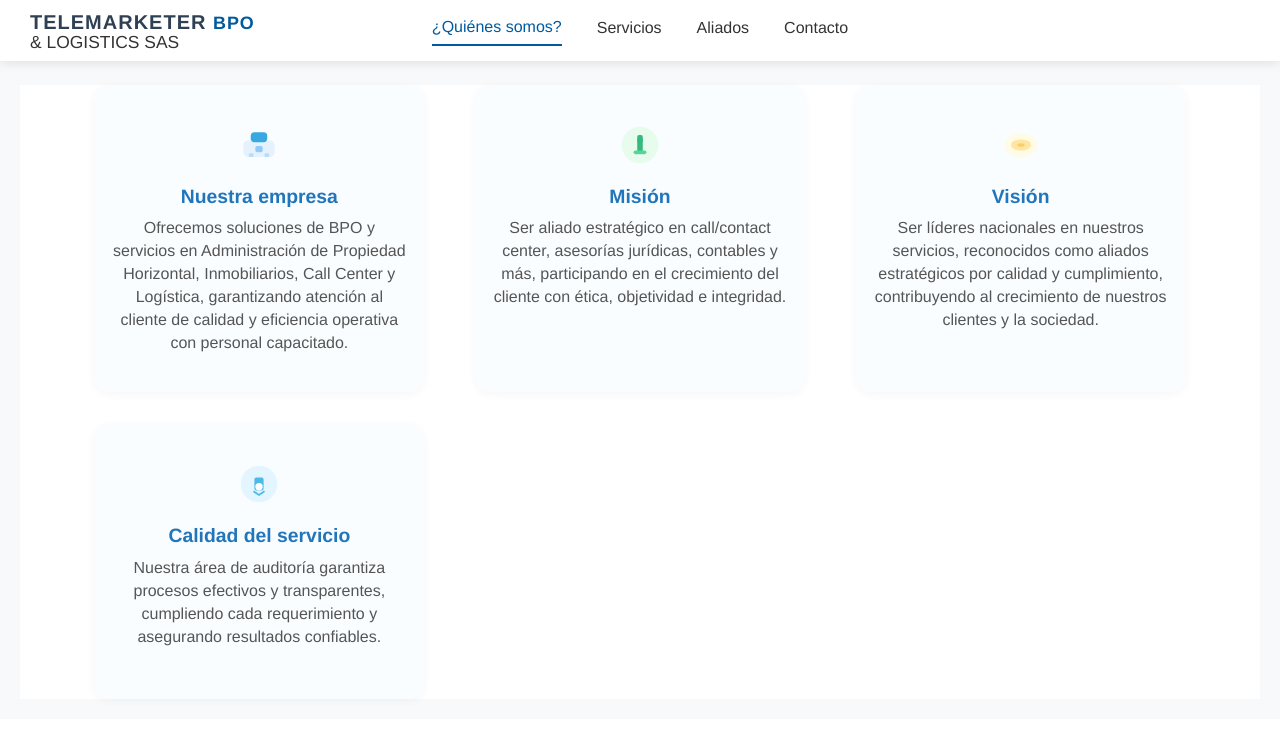
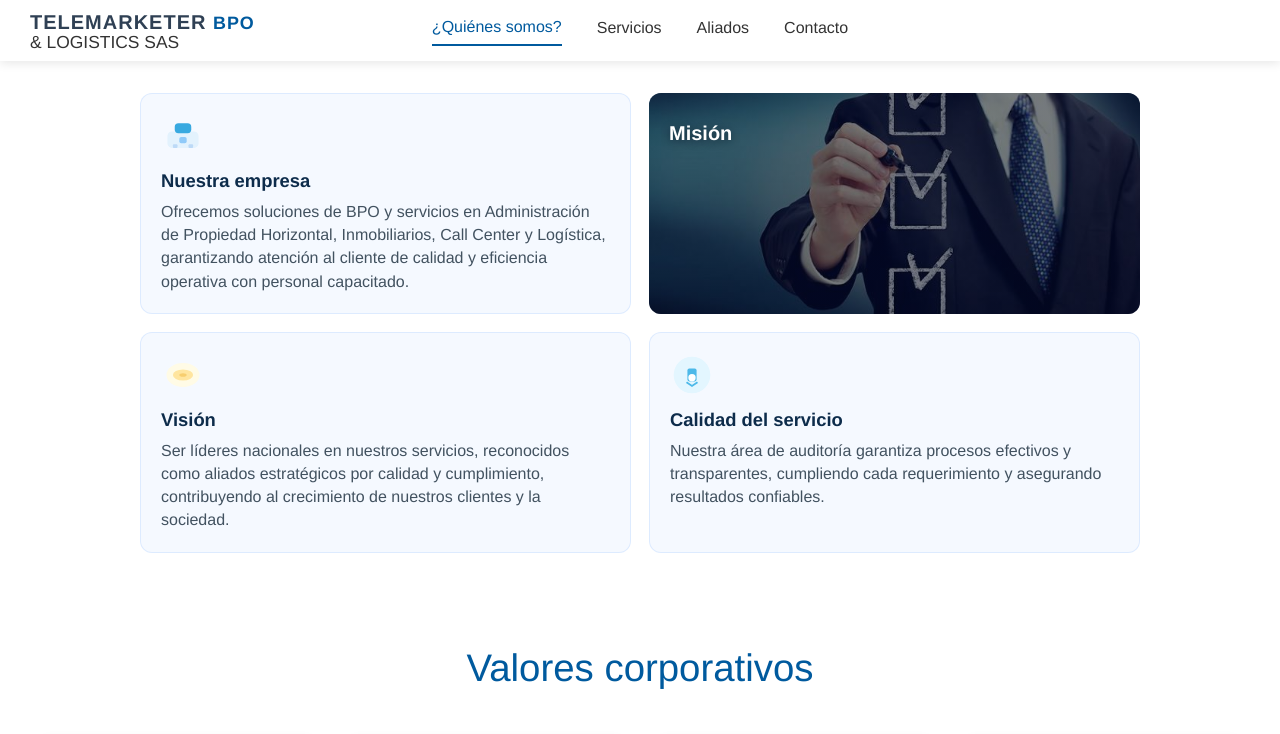
Before and after one commit to Albeiro2/ocacionales, a React (Vite) app: page / in a window 1280 px wide. Shown: the top 734 px of the page. Built offline with nearby package versions, Linux system fonts and the light colour scheme.

Commit message:
imagen tarjeta mision agregada y fix en tarjetas

```diff
--- a/src/assets/assets.js
+++ b/src/assets/assets.js
@@ -8,11 +8,13 @@ import aliado5 from './aliado5.jpg';
 import aliado6 from './aliado6.jpg';
 import aliado7 from './aliado7.jpg';
 import cafe from './cafe.jpg';
+import mision from './mision.jpg';
 
 export const images = {
     fondo,
     logo,
     cafe,
+    mision,
     aliados:[
         aliado1,
         aliado2,
--- a/src/page/About/About.css
+++ b/src/page/About/About.css
@@ -1,73 +1,136 @@
 .about-page-container {
-  background-color: #f8f9fa;
-  padding: 24px 20px 20px 20px;   /* antes podía estar en 60px: baja el valor de padding arriba */
+  padding: 32px 18px;
   font-family: 'Helvetica Neue', Arial, sans-serif;
-  color: #333;
-  min-height: 0;
+  background: transparent;
 }
 
-
 .about-tarjetas-section {
-  padding: 0;
-  text-align: center;
-  background: #fff;
+  max-width: 1000px;
+  margin: 0 auto;
 }
 
-/* Ajusta la grid para que siempre llene el ancho y haga wrap antes de dejar espacios vacíos */
 .about-tarjetas-grid {
   display: grid;
-  grid-template-columns: repeat(auto-fit, minmax(270px, 1fr));
-  gap: 32px;
-  max-width: 1110px;
-  margin: 0 auto;
-  justify-items: center;  /* Centra las tarjetas si sobran columnas */
-  align-items: stretch;   /* Todas las tarjetas igual de altas */
+  grid-template-columns: repeat(2, 1fr);
+  gap: 18px;
 }
 
-/* Tarjetas con altura mínima igual para todas */
+/* Estilo base para las tarjetas */
 .about-tarjeta {
-  background: #fafdff;
-  border-radius: 15px;
-  box-shadow: 0 2px 10px rgba(0,0,0,0.04);
-  padding: 32px 18px 22px 18px;
-  text-align: center;
+  position: relative;
+  overflow: hidden;
+  border-radius: 12px;
+  padding: 20px;
+  min-height: 180px;
+  background: rgba(13,110,253,0.04); /* azul suave visible por defecto */
+  border: 1px solid rgba(13,110,253,0.10);
+  color: #0d2c4b;
+  transition: box-shadow 220ms ease, transform 220ms ease, background-color 220ms ease, border-color 220ms ease;
   display: flex;
   flex-direction: column;
-  align-items: center;
-  min-height: 275px;
-  height: 100%; /* Que ocupen todo el alto posible en la fila */
-  width: 100%;
-  max-width: 330px;
-  box-sizing: border-box;
+  justify-content: flex-start;
 }
 
+/* Icono y texto estándar */
 .about-tarjeta-icon {
-  margin-bottom: 13px;
-  height: 55px;
-  width: 55px;
   display: flex;
   align-items: center;
-  justify-content: center;
+  justify-content: flex-start;
+  margin-bottom: 12px;
+}
+.about-tarjeta h3 {
+  margin: 0 0 8px 0;
+  font-size: 1.15rem;
+  font-weight: 700;
+}
+.about-tarjeta p {
+  margin: 0;
+  color: #425260;
+  line-height: 1.45;
 }
 
-.about-tarjeta h3 {
-  font-size: 1.21rem;
-  color: #2176bb;
-  margin-bottom: 8px;
-  font-weight: 700;
+/* Hover general para tarjetas (no Misión con imagen) */
+.about-tarjeta:hover {
+  box-shadow: 0 10px 30px rgba(2,6,23,0.08), 0 6px 12px rgba(13,110,253,0.10);
+  transform: translateY(-6px);
+  background: rgba(13,110,253,0.06);
+  border-color: rgba(13,110,253,0.20);
 }
 
-.about-tarjeta p {
-  color: #555;
-  font-size: 1rem;
-  line-height: 1.44;
+/* --- Estilos especiales para la tarjeta Misión --- */
+.about-tarjeta-mision {
+  /* imagen en background via inline style desde JSX, aquí ajustes */
+  background-size: cover;
+  background-position: center;
+  background-repeat: no-repeat;
+  color: #fff;
+  padding: 28px 20px;
+  min-height: 220px;
+  border: 0;
+  background-color: #0b3b60; /* fallback si imagen no carga */
 }
 
+/* overlay que oscurece la imagen por defecto; se aclara al hover */
+.about-tarjeta-mision::before {
+  content: "";
+  position: absolute;
+  inset: 0;
+  background: linear-gradient(rgba(4,12,30,0.55), rgba(4,12,30,0.55));
+  transition: background 220ms ease, opacity 220ms ease;
+  z-index: 0;
+}
+
+/* Contenido por encima del overlay */
+.about-tarjeta-mision .about-tarjeta-content {
+  position: relative;
+  z-index: 2;
+  display: flex;
+  flex-direction: column;
+}
+
+/* Mostrar solo el título por defecto: ocultar icono y párrafo */
+.about-tarjeta-mision .about-tarjeta-icon,
+.about-tarjeta-mision p {
+  opacity: 0;
+  max-height: 0;
+  overflow: hidden;
+  transform: translateY(8px);
+  transition: opacity 260ms ease, transform 260ms ease, max-height 260ms ease;
+}
+
+/* El título siempre visible (ajustes para contraste) */
+.about-tarjeta-mision h3 {
+  color: #ffffff;
+  font-size: 1.25rem;
+  margin-bottom: 8px;
+  text-shadow: 0 2px 8px rgba(2,6,23,0.45);
+}
+
+/* Al pasar el mouse: aclarar imagen y mostrar texto */
+.about-tarjeta-mision:hover::before {
+  background: linear-gradient(rgba(4,12,30,0.28), rgba(4,12,30,0.28));
+}
+.about-tarjeta-mision:hover .about-tarjeta-icon,
+.about-tarjeta-mision:hover p {
+  opacity: 1;
+  max-height: 400px;
+  transform: translateY(0);
+}
+
+/* Hover elevación también para la tarjeta misión */
+.about-tarjeta-mision:hover {
+  transform: translateY(-6px);
+  box-shadow: 0 12px 36px rgba(2,6,23,0.12), 0 6px 18px rgba(13,110,253,0.08);
+  border: none;
+}
+
+/* Responsive */
 @media (max-width: 900px) {
-  .about-tarjeta { min-height: 170px; }
-  .about-tarjetas-grid { max-width: 98vw; gap: 16px;}
+  .about-tarjetas-grid { grid-template-columns: 1fr; }
+  .about-tarjeta-mision { min-height: 160px; padding: 18px; }
 }
-@media (max-width: 620px) {
-  .about-tarjetas-grid { grid-template-columns: 1fr; }
-  .about-tarjeta { min-height: 120px; max-width: 99vw; }
+@media (max-width: 480px) {
+  .about-tarjeta { padding: 14px; }
+  .about-tarjeta h3 { font-size: 1rem; }
+  .about-tarjeta-mision h3 { font-size: 1.05rem; }
 }
--- a/src/page/About/About.jsx
+++ b/src/page/About/About.jsx
@@ -1,5 +1,7 @@
+// ...existing code...
 import React from 'react';
 import './About.css';
+import { images } from '../../assets/assets';
 
 // Íconos SVG representativos:
 const EmpresaIcon = () => (
@@ -46,13 +48,21 @@ const About = () => (
             Ofrecemos soluciones de BPO y servicios en Administración de Propiedad Horizontal, Inmobiliarios, Call Center y Logística, garantizando atención al cliente de calidad y eficiencia operativa con personal capacitado.
           </p>
         </div>
-        <div className="about-tarjeta">
-          <div className="about-tarjeta-icon"><MisionIcon /></div>
-          <h3>Misión</h3>
-          <p>
-            Ser aliado estratégico en call/contact center, asesorías jurídicas, contables y más, participando en el crecimiento del cliente con ética, objetividad e integridad.
-          </p>
+
+        {/* Tarjeta Misión con imagen de fondo */}
+        <div
+          className="about-tarjeta about-tarjeta-mision"
+          style={{ backgroundImage: `url(${images.mision})` }}
+        >
+          <div className="about-tarjeta-content">
+            <h3>Misión</h3>
+            <div className="about-tarjeta-icon"><MisionIcon /></div>
+            <p>
+              Ser aliado estratégico en call/contact center, asesorías jurídicas, contables y más, participando en el crecimiento del cliente con ética, objetividad e integridad.
+            </p>
+          </div>
         </div>
+
         <div className="about-tarjeta">
           <div className="about-tarjeta-icon"><VisionIcon /></div>
           <h3>Visión</h3>
@@ -73,3 +83,4 @@ const About = () => (
 );
 
 export default About;
+// ...existing code...
--- a/src/page/Plan/Plan.css
+++ b/src/page/Plan/Plan.css
@@ -39,8 +39,10 @@
   align-items: center;
   margin: 0 auto;
   padding-bottom: 0;
+  position: relative; /* necesario para posicionar flechas */
 }
 
+/* Viewport del slider */
 .aliados-slider-viewport {
   width: 100%;
   overflow: hidden;
@@ -49,8 +51,11 @@
   box-shadow: 0 8px 24px rgba(0,0,0,0.08);
   min-height: 210px;
   margin: 0;
+  position: relative;
+  z-index: 1;
 }
 
+/* Slider interno */
 .aliados-slider {
   display: flex;
   transition: transform 0.7s cubic-bezier(.5,1.05,.32,1);
@@ -68,7 +73,7 @@
 .aliado-slide img {
   width: auto;
   height: auto;
-  max-width: 96vw;      /* Esto es lo NUEVO: usa casi todo el ancho en móvil */
+  max-width: 96vw;      /* usa casi todo el ancho en móvil */
   max-height: 180px;
   object-fit: contain;
   margin: 0 auto;
@@ -77,6 +82,47 @@
   box-shadow: 0 2px 10px rgba(0,0,0,0.04);
 }
 
+/* Flechas de control */
+.carousel-arrow {
+  position: absolute;
+  top: 50%;
+  transform: translateY(-50%);
+  width: 40px;
+  height: 40px;
+  border-radius: 50%;
+  border: none;
+  background: rgba(13,110,253,0.10);
+  color: #0747a6;
+  font-size: 22px;
+  line-height: 1;
+  display: flex;
+  align-items: center;
+  justify-content: center;
+  cursor: pointer;
+  z-index: 20;
+  transition: background 160ms ease, transform 160ms ease, box-shadow 160ms ease;
+  box-shadow: 0 2px 6px rgba(2,6,23,0.06);
+}
+.carousel-arrow:hover {
+  background: rgba(13,110,253,0.18);
+  transform: translateY(-50%) scale(1.05);
+  box-shadow: 0 8px 20px rgba(2,6,23,0.12), 0 4px 10px rgba(13,110,253,0.10);
+}
+.carousel-arrow:active { transform: translateY(-50%) scale(0.98); }
+
+.carousel-arrow-left { left: 8px; }
+.carousel-arrow-right { right: 8px; }
+
+/* Ajustes para accesibilidad y foco */
+.carousel-arrow:focus {
+  outline: 3px solid rgba(13,110,253,0.18);
+  outline-offset: 2px;
+}
+
+/* Responsive */
+@media (max-width: 900px) {
+  .aliados-slider-wrapper { width: 86vw; }
+}
 @media (max-width: 600px) {
   .aliados-header h1 { font-size: 1.35rem; }
   .aliados-header p { font-size: 0.97rem; }
@@ -84,4 +130,14 @@
   .aliados-slider-viewport { min-height: 85px; border-radius: 10px;}
   .aliado-slide img { max-width: 94vw; max-height: 65px; }
   .aliado-slide { padding: 15px 0;}
+  /* flechas más discretas en móvil */
+  .carousel-arrow {
+    width: 34px;
+    height: 34px;
+    font-size: 20px;
+    left: 6px;
+    right: 6px;
+  }
+  .carousel-arrow-left { left: 6px; }
+  .carousel-arrow-right { right: 6px; }
 }
--- a/src/page/Plan/Plan.jsx
+++ b/src/page/Plan/Plan.jsx
@@ -1,23 +1,47 @@
+// ...existing code...
 import React, { useEffect, useRef } from 'react';
 import './Plan.css';
 import { images } from '../../assets/assets';
 
 const Plan = () => {
   const carouselRef = useRef(null);
+  const currentRef = useRef(0);
+  const intervalRef = useRef(null);
   const numAliados = images.aliados.length;
+  const AUTO_MS = 1900;
 
-  // Animación automática responsive
+  const slideTo = (index) => {
+    const i = ((index % numAliados) + numAliados) % numAliados; // normaliza
+    currentRef.current = i;
+    if (carouselRef.current) {
+      carouselRef.current.setAttribute('data-index', i);
+      carouselRef.current.style.transform = `translateX(-${i * 100}%)`;
+    }
+  };
+
+  const startAutoPlay = () => {
+    clearInterval(intervalRef.current);
+    intervalRef.current = setInterval(() => {
+      slideTo(currentRef.current + 1);
+    }, AUTO_MS);
+  };
+
+  // inicia autoplay al montar y limpia al desmontar
   useEffect(() => {
-    let current = 0;
-    const interval = setInterval(() => {
-      if (carouselRef.current) {
-        current = (current + 1) % numAliados;
-        carouselRef.current.setAttribute('data-index', current);
-        carouselRef.current.style.transform = `translateX(-${current * 100}%)`;
-      }
-    }, 1900);
-    return () => clearInterval(interval);
+    startAutoPlay();
+    return () => clearInterval(intervalRef.current);
+    // eslint-disable-next-line react-hooks/exhaustive-deps
   }, [numAliados]);
+
+  const handlePrev = () => {
+    slideTo(currentRef.current - 1);
+    startAutoPlay(); // reinicia timer para que siga avanzando
+  };
+
+  const handleNext = () => {
+    slideTo(currentRef.current + 1);
+    startAutoPlay();
+  };
 
   return (
     <div className="aliados-background">
@@ -27,6 +51,7 @@ const Plan = () => {
           <p>Conoce algunos de los principales aliados de Telemarketer BPO</p>
         </div>
         <div className="aliados-slider-wrapper">
+          <button className="carousel-arrow carousel-arrow-left" onClick={handlePrev} aria-label="Anterior">‹</button>
           <div className="aliados-slider-viewport">
             <div className="aliados-slider" ref={carouselRef} data-index="0">
               {images.aliados.map((img, i) => (
@@ -36,6 +61,7 @@ const Plan = () => {
               ))}
             </div>
           </div>
+          <button className="carousel-arrow carousel-arrow-right" onClick={handleNext} aria-label="Siguiente">›</button>
         </div>
       </div>
     </div>
@@ -43,3 +69,4 @@ const Plan = () => {
 };
 
 export default Plan;
+// ...existing code...
--- a/src/page/Service/Service.css
+++ b/src/page/Service/Service.css
@@ -379,6 +379,37 @@
   opacity: 1;
 }
 
+
+.step-card,
+.bpo-card,
+.distincion-card,
+.benefit-item {
+  background: rgba(13,110,253,0.04); /* azul suave visible por defecto */
+  border: 1px solid rgba(13,110,253,0.10);
+  border-radius: 10px;
+  padding: 18px;
+  transition: box-shadow 220ms ease, transform 220ms ease, background-color 220ms ease, border-color 220ms ease;
+}
+
+/* Hover: sombra, leve elevación y acento azul más fuerte */
+.step-card:hover,
+.bpo-card:hover,
+.distincion-card:hover,
+.benefit-item:hover {
+  box-shadow: 0 10px 30px rgba(2,6,23,0.12), 0 6px 12px rgba(13,110,253,0.14);
+  transform: translateY(-6px) scale(1.01);
+  background: rgba(13,110,253,0.08);
+  border-color: rgba(13,110,253,0.30);
+}
+
+/* Ajustes opcionales para que el icono y el contenido se vean bien */
+.step-icon, .bpo-icon, .distincion-icon, .benefit-icon {
+  display: flex;
+  align-items: center;
+  justify-content: center;
+  margin-bottom: 12px;
+}
+
 @media (max-width: 900px) {
   .distinciones-section h2 { font-size: 1.32rem; }
   .distincion-card { min-height: 190px; }
```
Also changed, not shown: src/assets/mision.jpg (added).
